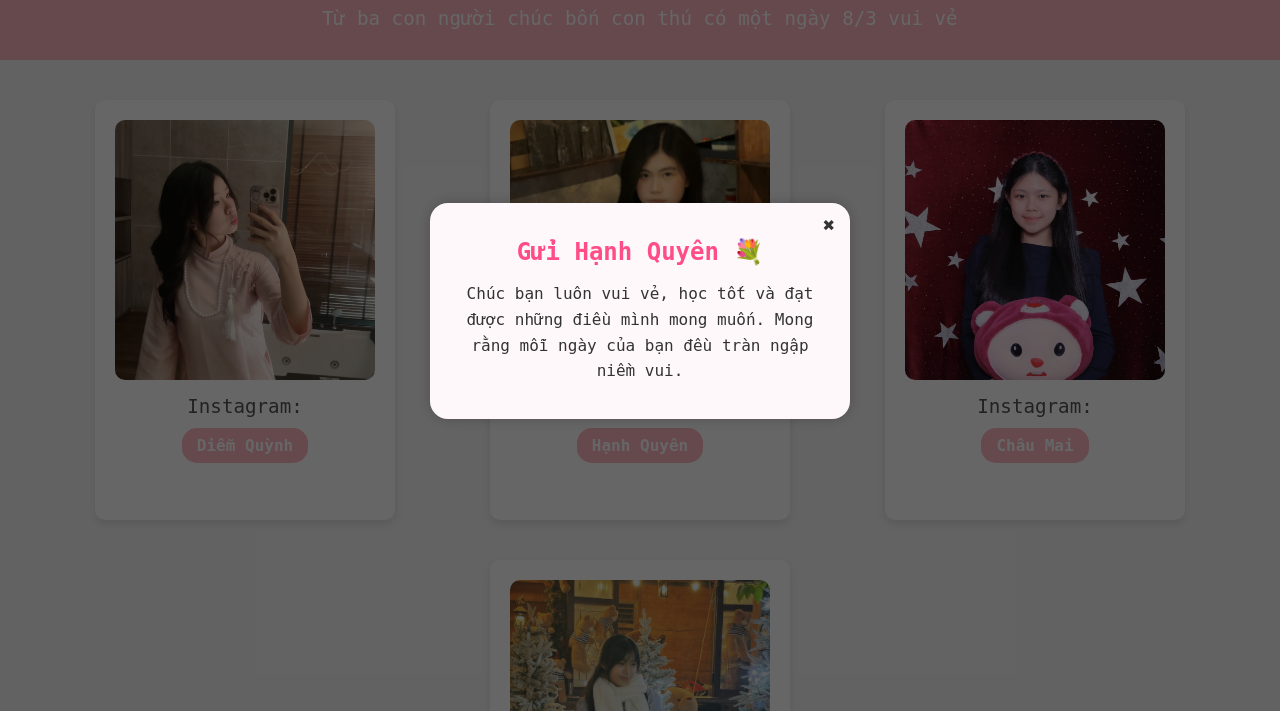
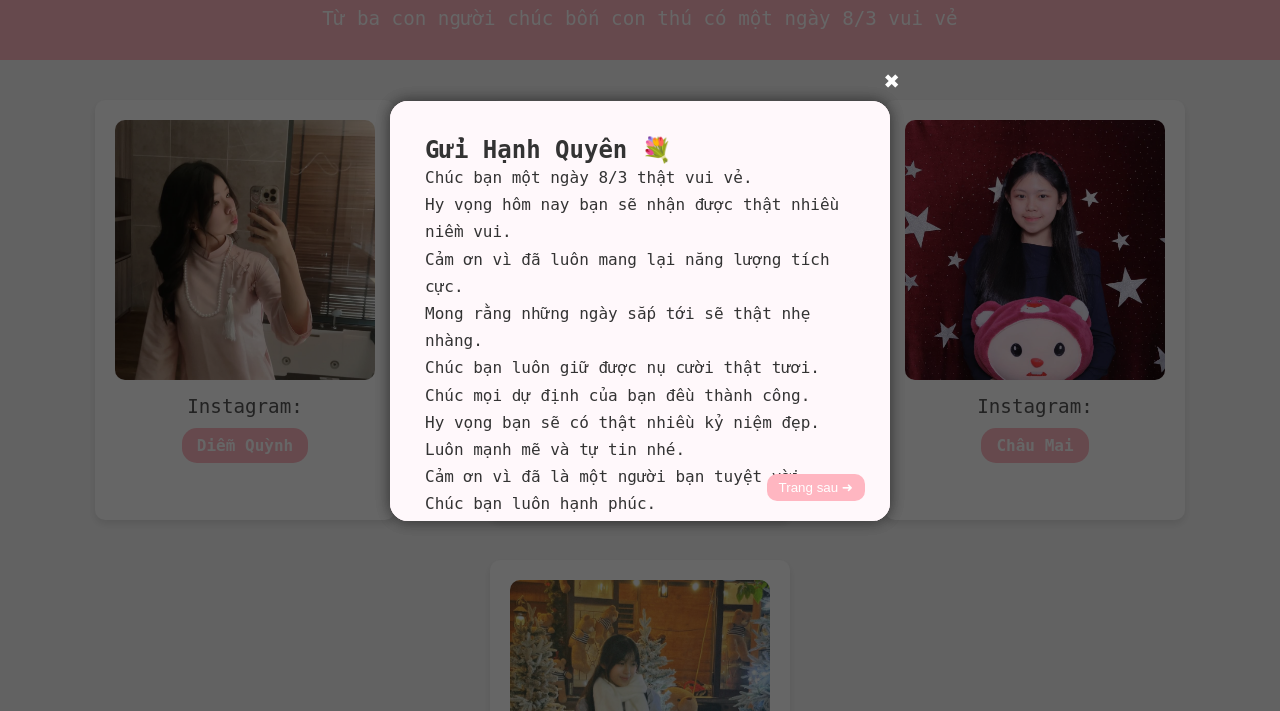
Before and after one commit to quochung26042006-ui/8thang3forzoo, a plain HTML site: page index.html in a window 1280 px wide. Both pictures are taken after a click on the picture 245 px from the left and 339 px from the top of the page. Shown: the part 89-800 px from the top of the page. Drawn offline with Linux system fonts and the light colour scheme.

Commit message:
Refactor letter overlay and page structure

```diff
--- a/index.html
+++ b/index.html
@@ -146,33 +146,85 @@ height:100%;
 background:rgba(0,0,0,0.6);
 justify-content:center;
 align-items:center;
+z-index:999;
 }
 
-.letter{
-background:#fff8fb;
-width:420px;
-padding:35px;
-border-radius:18px;
-text-align:center;
-box-shadow:0 0 15px rgba(0,0,0,0.2);
+/* quyển sổ */
+
+.book{
 position:relative;
+width:500px;
+height:420px;
+perspective:1200px;
 }
 
-.letter h2{
-color:#ff4d88;
-margin-bottom:15px;
+/* trang */
+
+.page{
+position:absolute;
+width:100%;
+height:100%;
+background:#fff8fb;
+border-radius:18px;
+padding:35px;
+box-shadow:0 0 15px rgba(0,0,0,0.2);
+transform-origin:left;
+transition:transform 0.8s;
+backface-visibility:hidden;
+}
+.page p{
+line-height:1.7;
+font-size:16px;
+text-align:left;
+white-space:pre-line; /* cho phép xuống dòng */
 }
 
-.letter p{
-line-height:1.6;
+/* thứ tự trang */
+
+#page1{ z-index:3; }
+#page2{ z-index:2; }
+#page3{ z-index:1; }
+
+.page2{
+background:#fff3f8;
+}
+
+.page3{
+background:#ffeaf2;
+}
+
+/* hiệu ứng lật */
+
+.flip{
+transform:rotateY(-180deg);
+}
+
+/* nút */
+
+.page-buttons{
+position:absolute;
+bottom:15px;
+right: 20px;
+}
+
+.page-buttons button{
+background:#FFB6C1;
+border:none;
+padding:6px 12px;
+border-radius:10px;
+cursor:pointer;
+margin:5px;
+color:white;
 }
 
 .close{
 position:absolute;
-top:10px;
-right:15px;
-font-size:20px;
+top:-35px;
+right:-10px;
+font-size:26px;
 cursor:pointer;
+color:white;
+z-index:10;
 }
 
 </style>
@@ -201,7 +253,7 @@ cursor:pointer;
 <img src="Image/SOC.jpg" onclick="showLetter(2)">
 <p class="insta-text">Instagram:</p>
 <div class="insta-box">
-<a href="https://www.instagram.com/_hquyn.eqpt_/">Hạnh Quyên</a>
+<a href="https://www.instagram.com/_hquyn.eqpt_">Hạnh Quyên</a>
 </div>
 </div>
 
@@ -224,7 +276,7 @@ cursor:pointer;
 </div>
 
 <div class="big-image">
-<img src="Image/Anh Quân.jpg" alt="Ảnh chung">
+<img src="Image/Anh Quân.jpg">
 </div>
 
 </div>
@@ -233,19 +285,50 @@ cursor:pointer;
 <p>&copy; CHUNG MINH LA ZOO</p>
 </footer>
 
-<!-- KHUNG LÁ THƯ -->
+<!-- LÁ THƯ -->
 
 <div class="overlay" id="overlay">
 
-<div class="letter">
+<div class="book">
 
 <div class="close" onclick="closeLetter()">✖</div>
 
+<div class="page" id="page1">
+
 <h2 id="title"></h2>
+<p id="content1"></p>
 
-<p id="content"></p>
+<div class="page-buttons">
+<button onclick="nextPage()">Trang sau ➜</button>
+</div>
 
 </div>
+
+<div class="page page2" id="page2">
+
+<h2>💌</h2>
+<p id="content2"></p>
+
+<div class="page-buttons">
+<button onclick="prevPage()">⬅ Trang trước</button>
+<button onclick="nextPage2()">Trang sau ➜</button>
+</div>
+
+</div>
+
+<div class="page page3" id="page3">
+
+<h2>🌸 Lời chúc</h2>
+<p id="content3"></p>
+
+<div class="page-buttons">
+<button onclick="prevPage2()">⬅ Trang trước</button>
+</div>
+
+</div>
+
+</div>
+<div class="close" onclick="closeLetter()">✖</div>
 
 </div>
 
@@ -255,22 +338,57 @@ const letters = {
 
 1:{
 title:"Gửi Hạnh Quyên 💐",
-content:"Chúc bạn luôn vui vẻ, học tốt và đạt được những điều mình mong muốn. Mong rằng mỗi ngày của bạn đều tràn ngập niềm vui."
+p1:`Chúc bạn một ngày 8/3 thật vui vẻ.
+Hy vọng hôm nay bạn sẽ nhận được thật nhiều niềm vui.
+Cảm ơn vì đã luôn mang lại năng lượng tích cực.
+Mong rằng những ngày sắp tới sẽ thật nhẹ nhàng.
+Chúc bạn luôn giữ được nụ cười thật tươi.
+Chúc mọi dự định của bạn đều thành công.
+Hy vọng bạn sẽ có thật nhiều kỷ niệm đẹp.
+Luôn mạnh mẽ và tự tin nhé.
+Cảm ơn vì đã là một người bạn tuyệt vời.
+Chúc bạn luôn hạnh phúc.`,
+p2:`Một ngày nào đó khi nhìn lại,
+hy vọng bạn sẽ thấy mình đã đi rất xa.
+Không phải vì may mắn,
+mà vì bạn đã cố gắng rất nhiều.
+Mong rằng mọi khó khăn rồi sẽ qua.
+Những điều tốt đẹp sẽ luôn ở phía trước.
+Hãy luôn tin vào bản thân mình.
+Vì bạn xứng đáng với những điều tuyệt vời.
+Chúc bạn thật nhiều niềm vui.
+Và thật nhiều tiếng cười.`,
+p3:`Cuộc sống có thể đôi lúc mệt mỏi.
+Nhưng mong rằng bạn luôn tìm được niềm vui nhỏ.
+Một bản nhạc hay.
+Một buổi chiều yên bình.
+Một cuộc trò chuyện vui vẻ.
+Một ngày nhiều năng lượng.
+Một nụ cười bất chợt.
+Một điều tốt đẹp bất ngờ.
+Chúc bạn luôn bình an.
+Happy Women's Day 🌸`
 },
 
 2:{
 title:"Gửi Diễm Quỳnh 🌸",
-content:"Chúc bạn luôn mạnh mẽ, tự tin và gặp thật nhiều may mắn. Hy vọng bạn sẽ luôn giữ nụ cười thật tươi."
+p1:"Chúc bạn luôn mạnh mẽ và tự tin.",
+p2:"Mong rằng mọi điều tốt đẹp sẽ đến với bạn.",
+p3:"Happy Women's Day 💐"
 },
 
 3:{
 title:"Gửi Châu Mai 🌷",
-content:"Chúc bạn có thật nhiều niềm vui trong cuộc sống, học tập thật tốt và luôn giữ được sự dễ thương của mình."
+p1:"Chúc bạn luôn giữ được nụ cười dễ thương.",
+p2:"Mong rằng mọi dự định của bạn đều thành công.",
+p3:"Chúc bạn 8/3 thật vui 🌷"
 },
 
 4:{
 title:"Gửi Kim Ngân 🌹",
-content:"Chúc bạn luôn hạnh phúc, gặp nhiều điều tốt đẹp và có thật nhiều kỷ niệm đáng nhớ."
+p1:"Chúc bạn luôn hạnh phúc và vui vẻ.",
+p2:"Hy vọng bạn sẽ có thật nhiều kỷ niệm đẹp.",
+p3:"Chúc bạn một ngày 8/3 thật ý nghĩa 🌹"
 }
 
 }
@@ -280,14 +398,39 @@ function showLetter(num){
 document.getElementById("overlay").style.display="flex"
 
 document.getElementById("title").innerText=letters[num].title
-document.getElementById("content").innerText=letters[num].content
+document.getElementById("content1").innerText=letters[num].p1
+document.getElementById("content2").innerText=letters[num].p2
+document.getElementById("content3").innerText=letters[num].p3
+
+resetPages()
 
 }
 
 function closeLetter(){
+document.getElementById("overlay").style.display="none"
+}
 
-document.getElementById("overlay").style.display="none"
+/* lật trang */
 
+function nextPage(){
+document.getElementById("page1").classList.add("flip")
+}
+
+function prevPage(){
+document.getElementById("page1").classList.remove("flip")
+}
+
+function nextPage2(){
+document.getElementById("page2").classList.add("flip")
+}
+
+function prevPage2(){
+document.getElementById("page2").classList.remove("flip")
+}
+
+function resetPages(){
+document.getElementById("page1").classList.remove("flip")
+document.getElementById("page2").classList.remove("flip")
 }
 
 </script>
```
